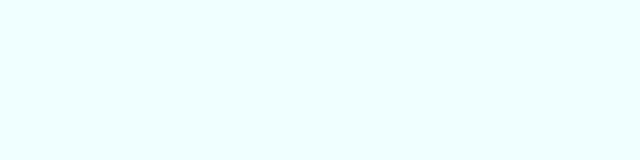
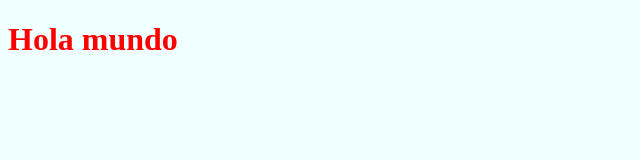
Before and after one commit to judithandres/curso_Java, a plain HTML site: page index.html in a window 1280 px wide. Shown: the whole page, without its empty margins (0-640 px from the left). Drawn offline with Linux system fonts and the light colour scheme.

Commit message:
cambio en el index, añadido h1

```diff
--- a/index.html
+++ b/index.html
@@ -11,6 +11,6 @@
     <title>Document</title>
 </head>
 <body>
-
+    <h1>Hola mundo<h1>
 </body>
 </html>
```
